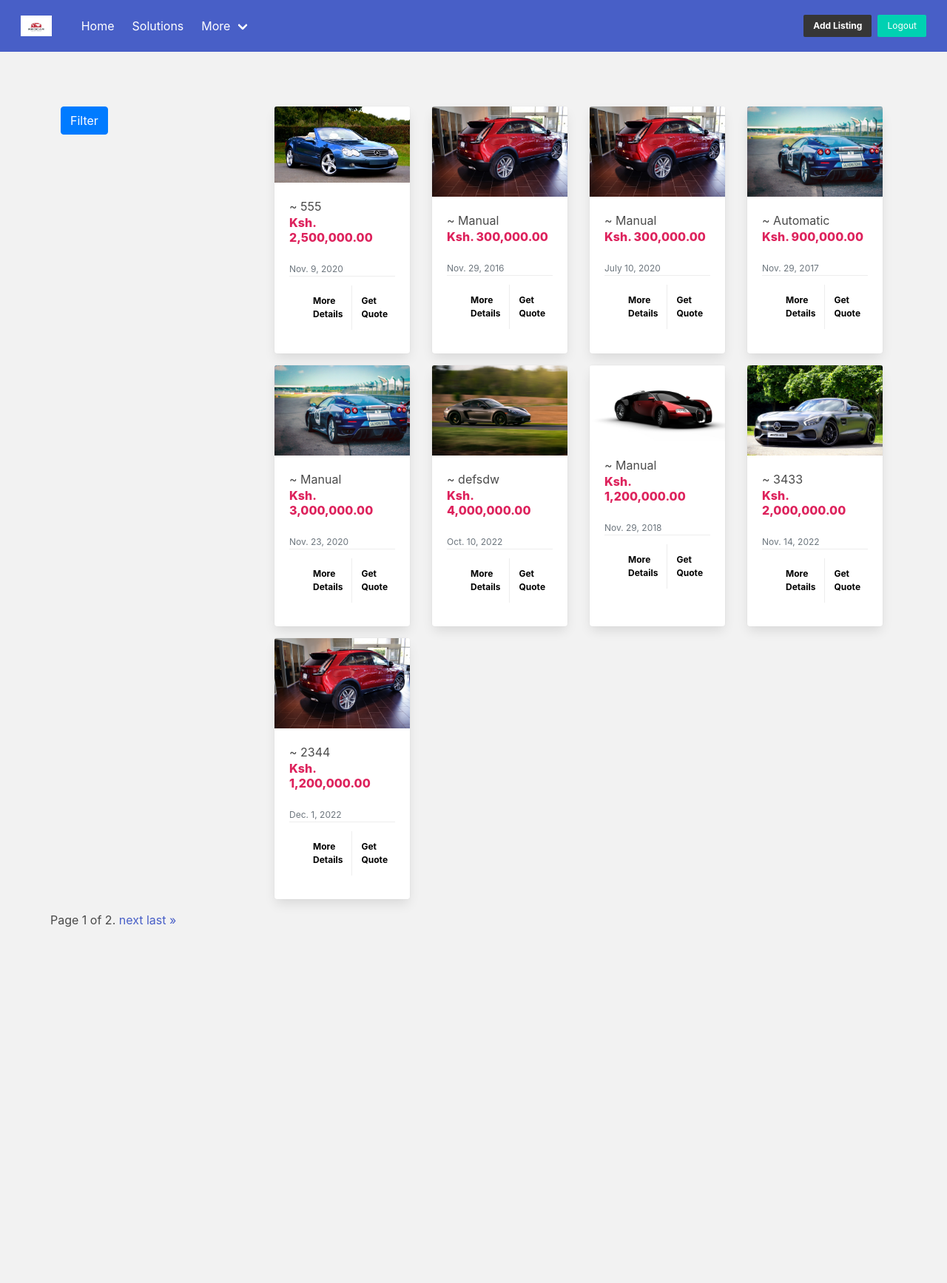
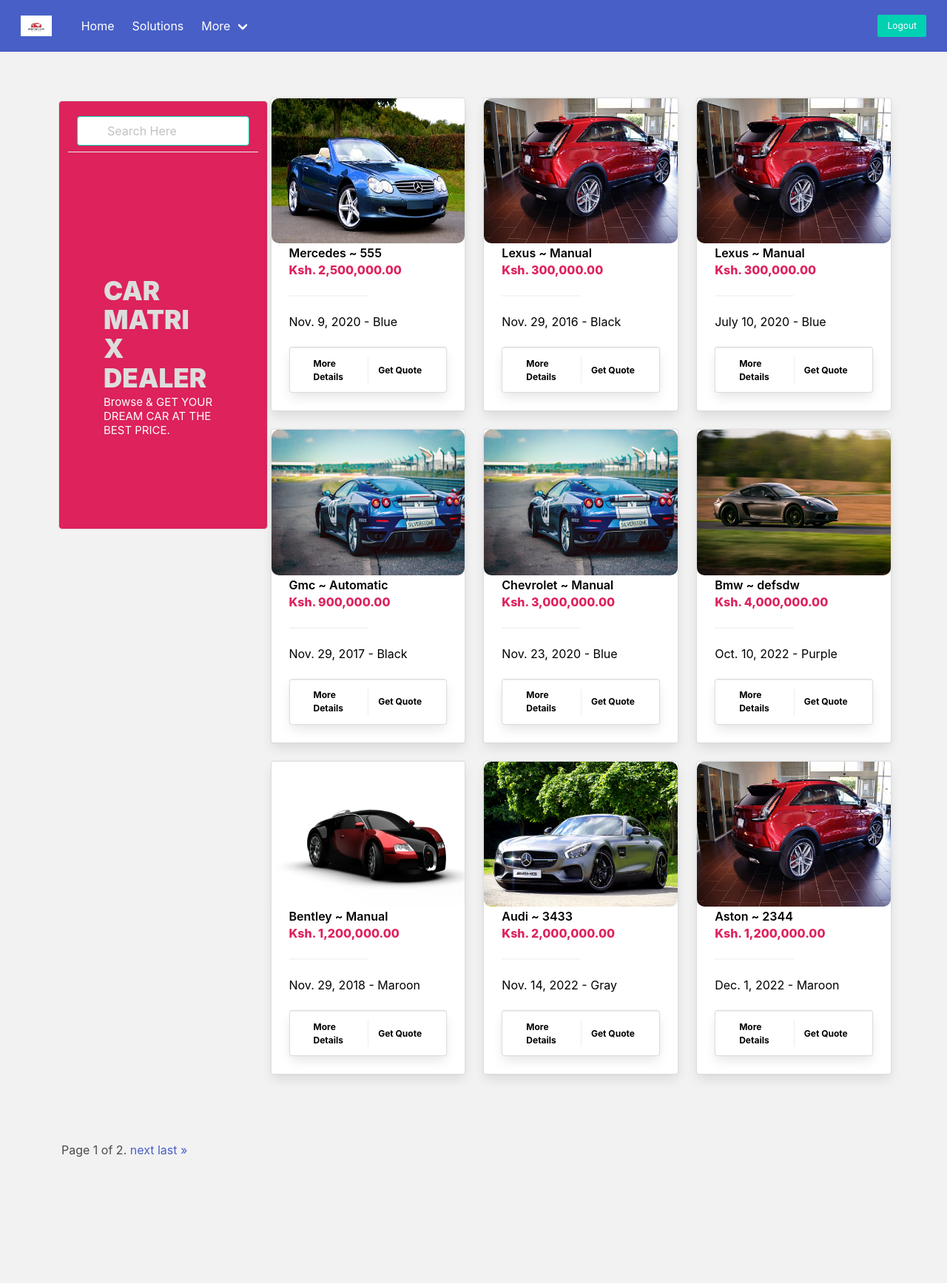
Before and after one commit to waregagbagbo/car-dealer, a Django app: page / in a window 1280 px wide. Shown: the whole page at 74% size. Before the commit the page ends 1254 px from the top, so only its background shows below. Run offline with Django 4.2, Linux system fonts and the light colour scheme; data comes from the database, SQL or seed files in the repository; some libraries are stand-ins or nearby versions.

Commit message:
updated the index view

```diff
--- a/accounts/templates/pages/car_listings.html
+++ b/accounts/templates/pages/car_listings.html
@@ -4,47 +4,7 @@
 {% block content %}
 
 
-<section class="section is-medium">
-  <div class="container-fluid">
-    <div class="row">
-      <div class="col-sm-3">
-        <div class="form-row">
-          <form class="form-group" method='get'>
-              {{filter.form | crispy}}
-          </form>
-          <button class="btn btn-primary">Filter</button>
-        </div>
-      </div>
-      <div class="col-sm-9">
-        <div class="row">
-          {% for listings in listing %}
-          <div class="col-sm-12 col-md-6 col-lg-3 pb-4">
-            <div class="card h-100" style="border:none">
-              <img src="{{ listings.car_image.url }}" class="card-img-top" alt="{{ listings.make}}">
-                <div class="card-body">
-                  ~ {{listings.gearbox}}
-                <p class="subtitle is-6" style="color:#DD225C;font-weight:800;">Ksh. {{listings.price | intcomma}}</p>
-                  <p class="card-text text-muted" style="font-size:12px">{{listings.release_year }}</p>
-
-                  <div class="card-footer">
-                    <a href="{% url 'car_fleet:car' listings.id %}" class="card-footer-item "><span id="quote" style="color:#000;font-weight:700; font-size:12px;">More Details</span></a>
-                    <a href="#" class="card-footer-item"><span id="quote" style="color:#000;font-weight:700; font-size:12px;">Get Quote</span></a>
-                  </div>
-                </div>
-            </div>
-          </div>
-          {% endfor %}
-        </div>
-
-      </div>
-  </div>
-
-</div>
-  {% include 'partials/pagination.html' %}
-</section>
-{% endblock%}
-
-<!--<section">
+<section class="section is-medium is-narrow-mobile is-narrow-tablet is-narrow-desktop is-narrow-touch">
   <div class="container">
     <div class="columns">
       <div class="column is-3" id="hero-part">
@@ -69,9 +29,9 @@
                 <p class="subtitle is-6"style="color:#000;weight:700;"> {{listings.release_year}} - <span>{{listings.color}}</span></p>
               </div>
               <div class="card">
-                <footer class="card-footer" style="height:40px;">
-                  <a href="{% url 'car_fleet:car' listings.id %}" class="card-footer-item "><span id="quote" style="color:#000;font-weight:700; font-size:12px;">More Details</span></a>
-                  <a href="#" class="card-footer-item"><span id="quote" style="color:#000;font-weight:700; font-size:12px;">Get Quote</span></a>
+                <footer class="card-footer" style="height:60px;">
+                  <a href="{% url 'car_fleet:car' listings.id %}" class="card-footer-item "><span id="quote"style="color:#000;font-weight:700;font-size:12px;">More Details</span></a>
+                  <a href="#" class="card-footer-item"><span id="quote" style="color:#000;font-weight:700; font-size:12px;10px;">Get Quote</span></a>
                 </footer>
               </div>
             </div>
@@ -80,7 +40,7 @@
          {% endfor %}
       </div>
     </div>
-    <p style="position:center; margin-top:30px;padding:30px; align-items:center;">{% include 'partials/pagination.html'%}</p>
+    <p style="margin-top:30px;padding:30px;text-align:center;">{% include 'partials/pagination.html'%}</p>
   </div>
 </section>
--->
+{% endblock %}
--- a/accounts/templates/partials/header.html
+++ b/accounts/templates/partials/header.html
@@ -49,13 +49,10 @@
     </div>
     <div class="navbar-end">
       {% if user.is_authenticated %}
-      <p style="text-align:center;margin-top:10px;">Hello,{{request.user.username }}</p>
+      <p style="text-align:center;margin-top:15px;">Hello,{{request.user.username }}</p>
       {% endif%}
       <div class="navbar-item">
         <div class="buttons">
-          <a class="button is-dark is-small" href="{% url 'car_fleet:add_car' %}">
-            <strong>Add Listing</strong>
-          </a>
           <a class="button is-primary is-small" href="{% url 'accounts:sign_out' %}">
           Logout
           </a>
--- a/accounts/templates/partials/hero_section.html
+++ b/accounts/templates/partials/hero_section.html
@@ -1,5 +1,5 @@
 
-<section class="hero is-whte is-fullheight" id='header-image'>
+<section class="hero is-whte is-fullheight is-0-mobile" id='header-image'>
   {% include 'search/searching.html' %}
   <div class="hero-body">
     <div class="major">
--- a/car_website/urls.py
+++ b/car_website/urls.py
@@ -28,4 +28,4 @@ urlpatterns = [
     path('admin/', admin.site.urls),
 ]
 if settings.DEBUG:
-    urlpatterns += static(settings.STATIC_URL,document_root=settings.STATIC_ROOT)
+    urlpatterns += static(settings.MEDIA_URL,document_root=settings.MEDIA_ROOT)
```
Also changed, not shown: car_website/settings.py (+5 -4 lines).
